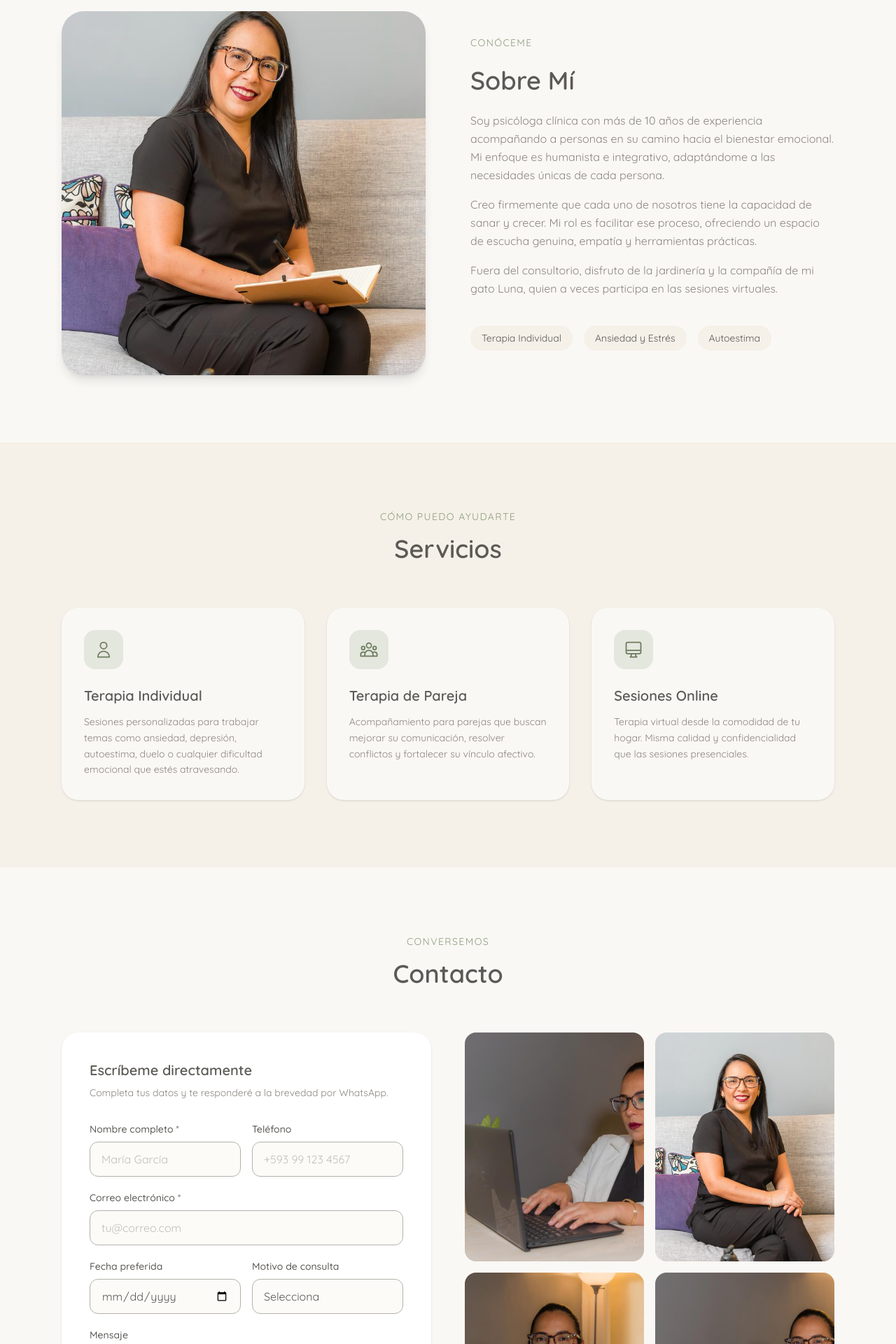
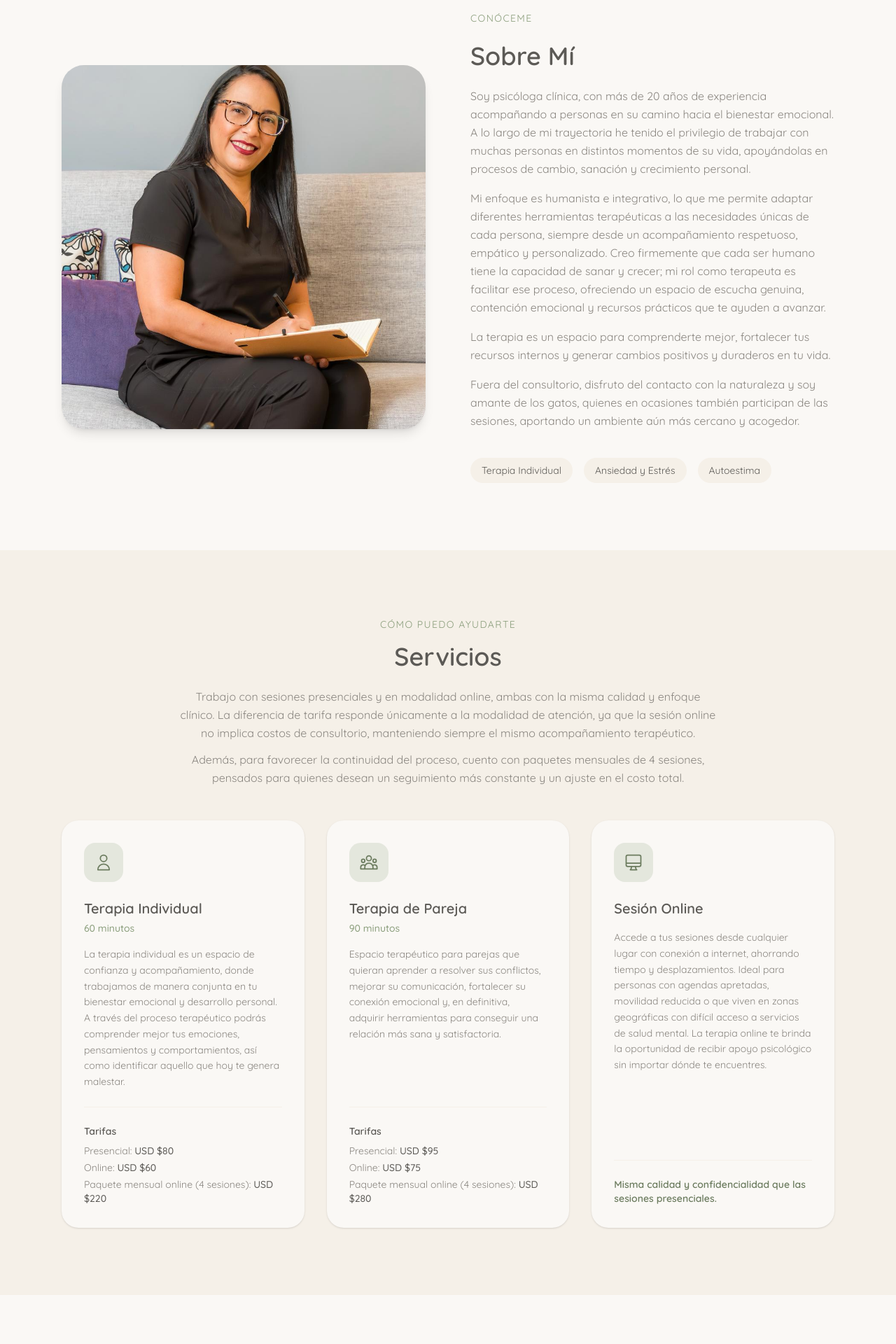
Before and after one commit to HostingCuenca/drabarcia, a Next.js app: page / in a window 1280 px wide. Shown: the part 880-2800 px from the top of the page at 70% size. Built offline with nearby package versions, Linux system fonts and the light colour scheme.

Commit message:
Update page.tsx

```diff
--- a/app/page.tsx
+++ b/app/page.tsx
@@ -227,9 +227,8 @@ export default function Home() {
               <h1 className="font-[var(--font-playfair)] font-semibold text-4xl md:text-5xl lg:text-6xl text-[var(--warm-grey)] leading-tight">
                 Tu bienestar emocional es mi prioridad
               </h1>
-              <p className="text-[var(--warm-grey-light)] text-lg leading-relaxed max-w-md">
-                Te acompaño en tu proceso de autoconocimiento y crecimiento personal,
-                en un espacio seguro, cálido y libre de juicios.
+              <p className="text-[var(--warm-grey-light)] text-base md:text-lg leading-relaxed max-w-lg">
+                Te acompaño en un proceso de autoconocimiento y crecimiento personal, en un espacio seguro, cálido y sin juicios. La terapia es un camino de transformación: cada sesión te acerca a una vida más consciente, equilibrada y plena, promoviendo cambios reales y duraderos.
               </p>
             </div>
             <div className="flex flex-col sm:flex-row gap-4 mt-8">
@@ -278,20 +277,18 @@ export default function Home() {
               <h2 className="font-[var(--font-playfair)] font-semibold text-3xl md:text-4xl text-[var(--warm-grey)]">
                 Sobre Mí
               </h2>
-              <div className="space-y-4 text-[var(--warm-grey-light)] leading-relaxed">
+              <div className="space-y-4 text-[var(--warm-grey-light)] leading-relaxed text-sm md:text-base">
                 <p>
-                  Soy psicóloga clínica con más de 10 años de experiencia acompañando
-                  a personas en su camino hacia el bienestar emocional. Mi enfoque es
-                  humanista e integrativo, adaptándome a las necesidades únicas de cada persona.
+                  Soy psicóloga clínica, con más de 20 años de experiencia acompañando a personas en su camino hacia el bienestar emocional. A lo largo de mi trayectoria he tenido el privilegio de trabajar con muchas personas en distintos momentos de su vida, apoyándolas en procesos de cambio, sanación y crecimiento personal.
                 </p>
                 <p>
-                  Creo firmemente que cada uno de nosotros tiene la capacidad de sanar
-                  y crecer. Mi rol es facilitar ese proceso, ofreciendo un espacio
-                  de escucha genuina, empatía y herramientas prácticas.
+                  Mi enfoque es humanista e integrativo, lo que me permite adaptar diferentes herramientas terapéuticas a las necesidades únicas de cada persona, siempre desde un acompañamiento respetuoso, empático y personalizado. Creo firmemente que cada ser humano tiene la capacidad de sanar y crecer; mi rol como terapeuta es facilitar ese proceso, ofreciendo un espacio de escucha genuina, contención emocional y recursos prácticos que te ayuden a avanzar.
                 </p>
                 <p>
-                  Fuera del consultorio, disfruto de la jardinería y la compañía de
-                  mi gato Luna, quien a veces participa en las sesiones virtuales.
+                  La terapia es un espacio para comprenderte mejor, fortalecer tus recursos internos y generar cambios positivos y duraderos en tu vida.
+                </p>
+                <p>
+                  Fuera del consultorio, disfruto del contacto con la naturaleza y soy amante de los gatos, quienes en ocasiones también participan de las sesiones, aportando un ambiente aún más cercano y acogedor.
                 </p>
               </div>
               <div className="flex flex-wrap gap-4 pt-4">
@@ -313,62 +310,88 @@ export default function Home() {
       {/* Services Section */}
       <section id="servicios" className="py-24 bg-[var(--sand-beige)]">
         <div className="max-w-6xl mx-auto px-6">
-          <div className="text-center mb-16">
+          <div className="text-center mb-12">
             <p className="text-[var(--moss-green)] text-sm tracking-widest uppercase mb-4">
               Cómo puedo ayudarte
             </p>
-            <h2 className="font-[var(--font-playfair)] font-semibold text-3xl md:text-4xl text-[var(--warm-grey)]">
+            <h2 className="font-[var(--font-playfair)] font-semibold text-3xl md:text-4xl text-[var(--warm-grey)] mb-6">
               Servicios
             </h2>
+            <p className="text-[var(--warm-grey-light)] max-w-3xl mx-auto leading-relaxed text-sm md:text-base">
+              Trabajo con sesiones presenciales y en modalidad online, ambas con la misma calidad y enfoque clínico. La diferencia de tarifa responde únicamente a la modalidad de atención, ya que la sesión online no implica costos de consultorio, manteniendo siempre el mismo acompañamiento terapéutico.
+            </p>
+            <p className="text-[var(--warm-grey-light)] max-w-3xl mx-auto leading-relaxed text-sm md:text-base mt-3">
+              Además, para favorecer la continuidad del proceso, cuento con paquetes mensuales de 4 sesiones, pensados para quienes desean un seguimiento más constante y un ajuste en el costo total.
+            </p>
           </div>
 
           <div className="grid md:grid-cols-3 gap-8">
-            {/* Service Card 1 */}
-            <div className="bg-[var(--cream)] p-8 rounded-3xl shadow-sm hover:shadow-md transition-shadow">
+            {/* Service Card 1 - Terapia Individual */}
+            <div className="bg-[var(--cream)] p-8 rounded-3xl shadow-sm hover:shadow-md transition-shadow flex flex-col">
               <div className="w-14 h-14 bg-[var(--moss-green)]/20 rounded-2xl flex items-center justify-center mb-6">
                 <svg className="w-7 h-7 text-[var(--olive-green)]" fill="none" stroke="currentColor" viewBox="0 0 24 24">
                   <path strokeLinecap="round" strokeLinejoin="round" strokeWidth={1.5} d="M16 7a4 4 0 11-8 0 4 4 0 018 0zM12 14a7 7 0 00-7 7h14a7 7 0 00-7-7z" />
                 </svg>
               </div>
-              <h3 className="font-[var(--font-playfair)] font-semibold text-xl text-[var(--warm-grey)] mb-3">
+              <h3 className="font-[var(--font-playfair)] font-semibold text-xl text-[var(--warm-grey)] mb-1">
                 Terapia Individual
               </h3>
-              <p className="text-[var(--warm-grey-light)] text-sm leading-relaxed">
-                Sesiones personalizadas para trabajar temas como ansiedad, depresión,
-                autoestima, duelo o cualquier dificultad emocional que estés atravesando.
+              <p className="text-[var(--moss-green)] text-sm font-medium mb-4">60 minutos</p>
+              <p className="text-[var(--warm-grey-light)] text-sm leading-relaxed flex-1">
+                La terapia individual es un espacio de confianza y acompañamiento, donde trabajamos de manera conjunta en tu bienestar emocional y desarrollo personal. A través del proceso terapéutico podrás comprender mejor tus emociones, pensamientos y comportamientos, así como identificar aquello que hoy te genera malestar.
               </p>
+              <div className="mt-6 pt-6 border-t border-[var(--sand-beige)]">
+                <p className="text-[var(--warm-grey)] font-semibold text-sm mb-2">Tarifas</p>
+                <div className="space-y-1 text-sm text-[var(--warm-grey-light)]">
+                  <p>Presencial: <span className="text-[var(--warm-grey)] font-medium">USD $80</span></p>
+                  <p>Online: <span className="text-[var(--warm-grey)] font-medium">USD $60</span></p>
+                  <p>Paquete mensual online (4 sesiones): <span className="text-[var(--warm-grey)] font-medium">USD $220</span></p>
+                </div>
+              </div>
             </div>
 
-            {/* Service Card 2 */}
-            <div className="bg-[var(--cream)] p-8 rounded-3xl shadow-sm hover:shadow-md transition-shadow">
+            {/* Service Card 2 - Terapia de Pareja */}
+            <div className="bg-[var(--cream)] p-8 rounded-3xl shadow-sm hover:shadow-md transition-shadow flex flex-col">
               <div className="w-14 h-14 bg-[var(--moss-green)]/20 rounded-2xl flex items-center justify-center mb-6">
                 <svg className="w-7 h-7 text-[var(--olive-green)]" fill="none" stroke="currentColor" viewBox="0 0 24 24">
                   <path strokeLinecap="round" strokeLinejoin="round" strokeWidth={1.5} d="M17 20h5v-2a3 3 0 00-5.356-1.857M17 20H7m10 0v-2c0-.656-.126-1.283-.356-1.857M7 20H2v-2a3 3 0 015.356-1.857M7 20v-2c0-.656.126-1.283.356-1.857m0 0a5.002 5.002 0 019.288 0M15 7a3 3 0 11-6 0 3 3 0 016 0zm6 3a2 2 0 11-4 0 2 2 0 014 0zM7 10a2 2 0 11-4 0 2 2 0 014 0z" />
                 </svg>
               </div>
-              <h3 className="font-[var(--font-playfair)] font-semibold text-xl text-[var(--warm-grey)] mb-3">
+              <h3 className="font-[var(--font-playfair)] font-semibold text-xl text-[var(--warm-grey)] mb-1">
                 Terapia de Pareja
               </h3>
-              <p className="text-[var(--warm-grey-light)] text-sm leading-relaxed">
-                Acompañamiento para parejas que buscan mejorar su comunicación,
-                resolver conflictos y fortalecer su vínculo afectivo.
+              <p className="text-[var(--moss-green)] text-sm font-medium mb-4">90 minutos</p>
+              <p className="text-[var(--warm-grey-light)] text-sm leading-relaxed flex-1">
+                Espacio terapéutico para parejas que quieran aprender a resolver sus conflictos, mejorar su comunicación, fortalecer su conexión emocional y, en definitiva, adquirir herramientas para conseguir una relación más sana y satisfactoria.
               </p>
+              <div className="mt-6 pt-6 border-t border-[var(--sand-beige)]">
+                <p className="text-[var(--warm-grey)] font-semibold text-sm mb-2">Tarifas</p>
+                <div className="space-y-1 text-sm text-[var(--warm-grey-light)]">
+                  <p>Presencial: <span className="text-[var(--warm-grey)] font-medium">USD $95</span></p>
+                  <p>Online: <span className="text-[var(--warm-grey)] font-medium">USD $75</span></p>
+                  <p>Paquete mensual online (4 sesiones): <span className="text-[var(--warm-grey)] font-medium">USD $280</span></p>
+                </div>
+              </div>
             </div>
 
-            {/* Service Card 3 */}
-            <div className="bg-[var(--cream)] p-8 rounded-3xl shadow-sm hover:shadow-md transition-shadow">
+            {/* Service Card 3 - Sesión Online */}
+            <div className="bg-[var(--cream)] p-8 rounded-3xl shadow-sm hover:shadow-md transition-shadow flex flex-col">
               <div className="w-14 h-14 bg-[var(--moss-green)]/20 rounded-2xl flex items-center justify-center mb-6">
                 <svg className="w-7 h-7 text-[var(--olive-green)]" fill="none" stroke="currentColor" viewBox="0 0 24 24">
                   <path strokeLinecap="round" strokeLinejoin="round" strokeWidth={1.5} d="M9.75 17L9 20l-1 1h8l-1-1-.75-3M3 13h18M5 17h14a2 2 0 002-2V5a2 2 0 00-2-2H5a2 2 0 00-2 2v10a2 2 0 002 2z" />
                 </svg>
               </div>
-              <h3 className="font-[var(--font-playfair)] font-semibold text-xl text-[var(--warm-grey)] mb-3">
-                Sesiones Online
+              <h3 className="font-[var(--font-playfair)] font-semibold text-xl text-[var(--warm-grey)] mb-4">
+                Sesión Online
               </h3>
-              <p className="text-[var(--warm-grey-light)] text-sm leading-relaxed">
-                Terapia virtual desde la comodidad de tu hogar. Misma calidad y
-                confidencialidad que las sesiones presenciales.
+              <p className="text-[var(--warm-grey-light)] text-sm leading-relaxed flex-1">
+                Accede a tus sesiones desde cualquier lugar con conexión a internet, ahorrando tiempo y desplazamientos. Ideal para personas con agendas apretadas, movilidad reducida o que viven en zonas geográficas con difícil acceso a servicios de salud mental. La terapia online te brinda la oportunidad de recibir apoyo psicológico sin importar dónde te encuentres.
               </p>
+              <div className="mt-6 pt-6 border-t border-[var(--sand-beige)]">
+                <p className="text-[var(--olive-green)] font-semibold text-sm">
+                  Misma calidad y confidencialidad que las sesiones presenciales.
+                </p>
+              </div>
             </div>
           </div>
         </div>
@@ -481,7 +504,7 @@ export default function Home() {
                     id="wa-message"
                     value={waMessage}
                     onChange={(e) => setWaMessage(e.target.value)}
-                    placeholder={"Indica tu vía de contacto preferida (WhatsApp, telefónico, videollamada) y si prefieres consulta breve de 15 min o sesión inicial de 30 min."}
+                    placeholder={"Indica tu vía de contacto preferida (WhatsApp, telefónico, videollamada) y si prefieres la sesión informativa de 30 minutos o agendar directamente las sesiones regulares."}
                     rows={3}
                     className="w-full h-[calc(100%-2rem)] min-h-[80px] px-4 py-3 rounded-xl border border-[var(--warm-grey-lighter)] bg-[var(--sand-beige)]/30 text-[var(--warm-grey)] placeholder:text-[var(--warm-grey-light)]/50 focus:outline-none focus:ring-2 focus:ring-[var(--olive-green)]/30 focus:border-[var(--olive-green)] transition-all resize-none"
                   />
@@ -578,93 +601,65 @@ export default function Home() {
         </div>
       </section>
 
-      {/* Booking Section with Cal.com */}
+      {/* Booking Section */}
       <section id="agendar" className="py-24 bg-[var(--linen)]">
         <div className="max-w-4xl mx-auto px-6">
           <div className="text-center mb-12">
             <p className="text-[var(--moss-green)] text-sm tracking-widest uppercase mb-4">
               Da el primer paso
             </p>
-            <h2 className="font-[var(--font-playfair)] font-semibold text-3xl md:text-4xl text-[var(--warm-grey)] mb-4">
+            <h2 className="font-[var(--font-playfair)] font-semibold text-3xl md:text-4xl text-[var(--warm-grey)] mb-6">
               Agenda tu Cita
             </h2>
-            <p className="text-[var(--warm-grey-light)] max-w-lg mx-auto">
-              Elige el tipo de sesión y el horario que mejor se adapte a ti.
-              La primera sesión es una conversación para conocernos.
+            <div className="text-[var(--warm-grey-light)] max-w-2xl mx-auto space-y-4 text-sm md:text-base leading-relaxed">
+              <p>
+                Elige el tipo de sesión y el horario que mejor se adapte a ti.
+              </p>
+              <p>
+                Te invito a reservar una <strong className="text-[var(--warm-grey)]">cita informativa</strong>, un primer espacio de encuentro donde podremos conversar con calma, conocer tu motivo de consulta y valorar juntas/os cómo puedo acompañarte en tu proceso.
+              </p>
+              <p>
+                Este espacio está pensado para que puedas resolver tus dudas, sentirte escuchado/a y tomar una decisión con mayor claridad y tranquilidad.
+              </p>
+            </div>
+          </div>
+
+          {/* Session Info Card */}
+          <div className="bg-white rounded-3xl shadow-lg p-8 md:p-10 max-w-xl mx-auto text-center mb-10">
+            <div className="w-16 h-16 bg-[var(--moss-green)]/20 rounded-2xl flex items-center justify-center mx-auto mb-6">
+              <svg className="w-8 h-8 text-[var(--olive-green)]" fill="none" stroke="currentColor" viewBox="0 0 24 24">
+                <path strokeLinecap="round" strokeLinejoin="round" strokeWidth={1.5} d="M12 8v4l3 3m6-3a9 9 0 11-18 0 9 9 0 0118 0z" />
+              </svg>
+            </div>
+            <h3 className="font-[var(--font-playfair)] font-semibold text-xl text-[var(--warm-grey)] mb-2">
+              Cita Informativa
+            </h3>
+            <p className="text-[var(--moss-green)] font-medium mb-4">
+              Duración: 20–30 minutos
+            </p>
+            <p className="text-3xl font-semibold text-[var(--olive-green)] mb-6">
+              USD $20
+            </p>
+            <p className="text-[var(--warm-grey-light)] text-sm leading-relaxed mb-6">
+              Ponte en contacto y da el primer paso hacia tu bienestar emocional, en un entorno de respeto, confidencialidad y cuidado.
+            </p>
+            <p className="text-[var(--warm-grey-light)] text-xs">
+              Horarios disponibles: 16h00 a 20h00
             </p>
           </div>
 
-          {/* Session Type Selector */}
-          <div className="flex justify-center gap-4 mb-8">
-            <button
-              onClick={() => setSelectedDuration("15min")}
-              className={`px-6 py-3 rounded-full text-sm font-medium transition-all ${
-                selectedDuration === "15min"
-                  ? "bg-[var(--olive-green)] text-white shadow-md"
-                  : "bg-white text-[var(--warm-grey)] hover:bg-[var(--sand-beige)]"
-              }`}
-            >
-              <span className="flex items-center gap-2">
-                <svg className="w-4 h-4" fill="none" stroke="currentColor" viewBox="0 0 24 24">
-                  <path strokeLinecap="round" strokeLinejoin="round" strokeWidth={2} d="M12 8v4l3 3m6-3a9 9 0 11-18 0 9 9 0 0118 0z" />
-                </svg>
-                15 minutos
-              </span>
-              <span className="text-xs opacity-75 block mt-1">Consulta breve</span>
-            </button>
-            <button
-              onClick={() => setSelectedDuration("30min")}
-              className={`px-6 py-3 rounded-full text-sm font-medium transition-all ${
-                selectedDuration === "30min"
-                  ? "bg-[var(--olive-green)] text-white shadow-md"
-                  : "bg-white text-[var(--warm-grey)] hover:bg-[var(--sand-beige)]"
-              }`}
-            >
-              <span className="flex items-center gap-2">
-                <svg className="w-4 h-4" fill="none" stroke="currentColor" viewBox="0 0 24 24">
-                  <path strokeLinecap="round" strokeLinejoin="round" strokeWidth={2} d="M12 8v4l3 3m6-3a9 9 0 11-18 0 9 9 0 0118 0z" />
-                </svg>
-                30 minutos
-              </span>
-              <span className="text-xs opacity-75 block mt-1">Sesión inicial</span>
-            </button>
-          </div>
-
-          {/* Cal.com Embed Container - cropped to hide branding */}
-          <div
-            className="bg-white rounded-3xl shadow-lg overflow-hidden relative"
-            style={{ height: "580px" }}
-          >
-            <iframe
-              src={calUrl}
-              className="w-full border-0 absolute top-0 left-0"
-              style={{
-                height: "700px",
-              }}
-              title="Agendar cita"
-              allow="payment"
-            />
-            {/* Overlay to cover bottom branding */}
-            <div
-              className="absolute bottom-0 left-0 right-0 h-16 bg-gradient-to-t from-white via-white to-transparent pointer-events-none"
-            />
-          </div>
-
-          {/* Alternative contact */}
-          <div className="text-center mt-8">
-            <p className="text-[var(--warm-grey-light)] text-sm mb-4">
-              ¿Prefieres agendar por otro medio?
-            </p>
+          {/* Contact CTA */}
+          <div className="text-center">
             <a
-              href="https://wa.me/1234567890"
+              href="https://wa.me/1234567890?text=Hola%2C%20me%20gustar%C3%ADa%20agendar%20una%20cita%20informativa."
               target="_blank"
               rel="noopener noreferrer"
-              className="inline-flex items-center gap-2 text-[var(--olive-green)] hover:text-[var(--olive-green-hover)] transition-colors"
+              className="inline-flex items-center gap-3 bg-[var(--olive-green)] text-white px-8 py-4 rounded-full text-base font-medium hover:bg-[var(--olive-green-hover)] transition-all hover:shadow-lg shadow-md"
             >
               <svg className="w-5 h-5" fill="currentColor" viewBox="0 0 24 24">
                 <path d="M17.472 14.382c-.297-.149-1.758-.867-2.03-.967-.273-.099-.471-.148-.67.15-.197.297-.767.966-.94 1.164-.173.199-.347.223-.644.075-.297-.15-1.255-.463-2.39-1.475-.883-.788-1.48-1.761-1.653-2.059-.173-.297-.018-.458.13-.606.134-.133.298-.347.446-.52.149-.174.198-.298.298-.497.099-.198.05-.371-.025-.52-.075-.149-.669-1.612-.916-2.207-.242-.579-.487-.5-.669-.51-.173-.008-.371-.01-.57-.01-.198 0-.52.074-.792.372-.272.297-1.04 1.016-1.04 2.479 0 1.462 1.065 2.875 1.213 3.074.149.198 2.096 3.2 5.077 4.487.709.306 1.262.489 1.694.625.712.227 1.36.195 1.871.118.571-.085 1.758-.719 2.006-1.413.248-.694.248-1.289.173-1.413-.074-.124-.272-.198-.57-.347m-5.421 7.403h-.004a9.87 9.87 0 01-5.031-1.378l-.361-.214-3.741.982.998-3.648-.235-.374a9.86 9.86 0 01-1.51-5.26c.001-5.45 4.436-9.884 9.888-9.884 2.64 0 5.122 1.03 6.988 2.898a9.825 9.825 0 012.893 6.994c-.003 5.45-4.437 9.884-9.885 9.884m8.413-18.297A11.815 11.815 0 0012.05 0C5.495 0 .16 5.335.157 11.892c0 2.096.547 4.142 1.588 5.945L.057 24l6.305-1.654a11.882 11.882 0 005.683 1.448h.005c6.554 0 11.89-5.335 11.893-11.893a11.821 11.821 0 00-3.48-8.413z"/>
               </svg>
-              Escríbeme por WhatsApp
+              Agendar por WhatsApp
             </a>
           </div>
         </div>
```
